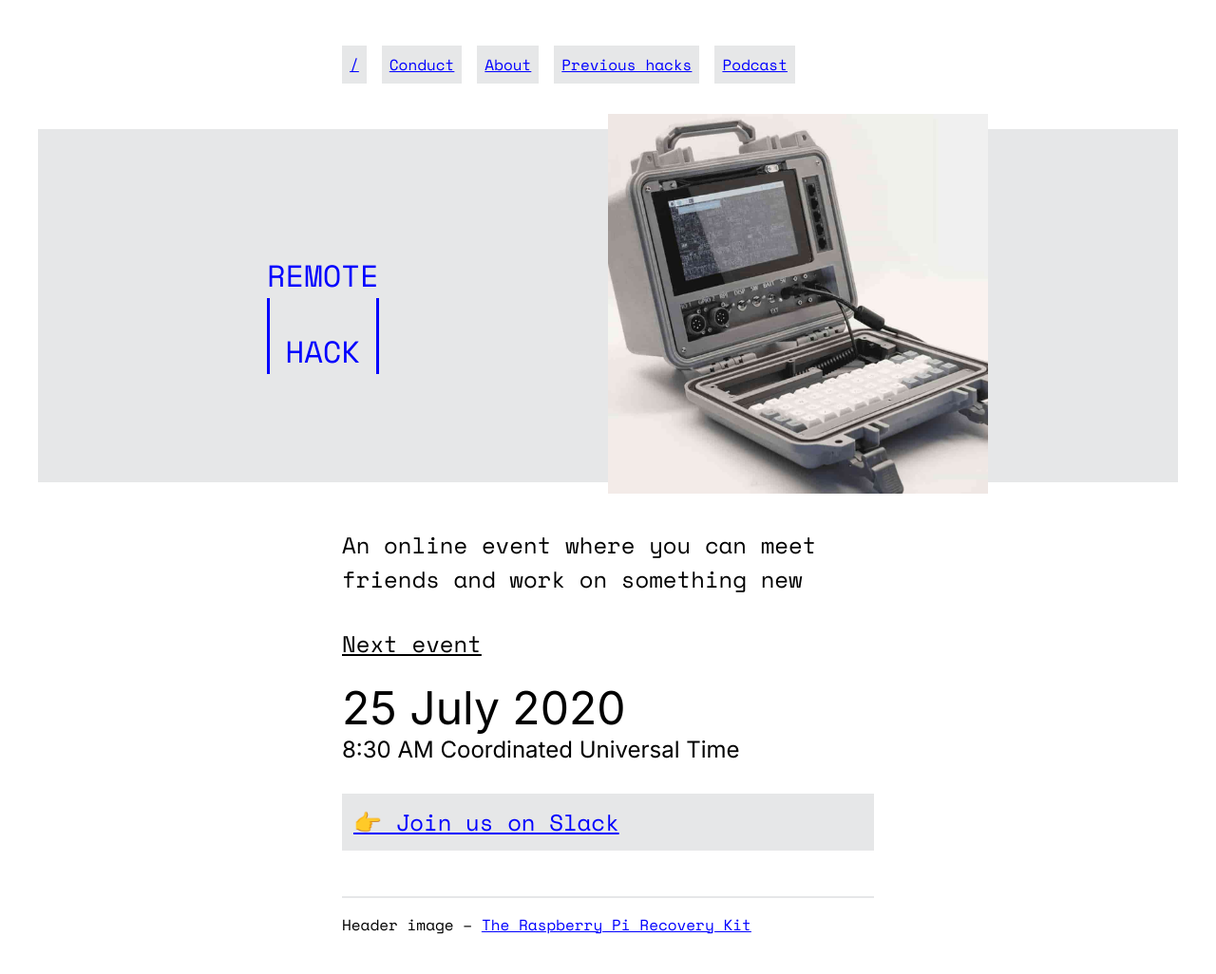
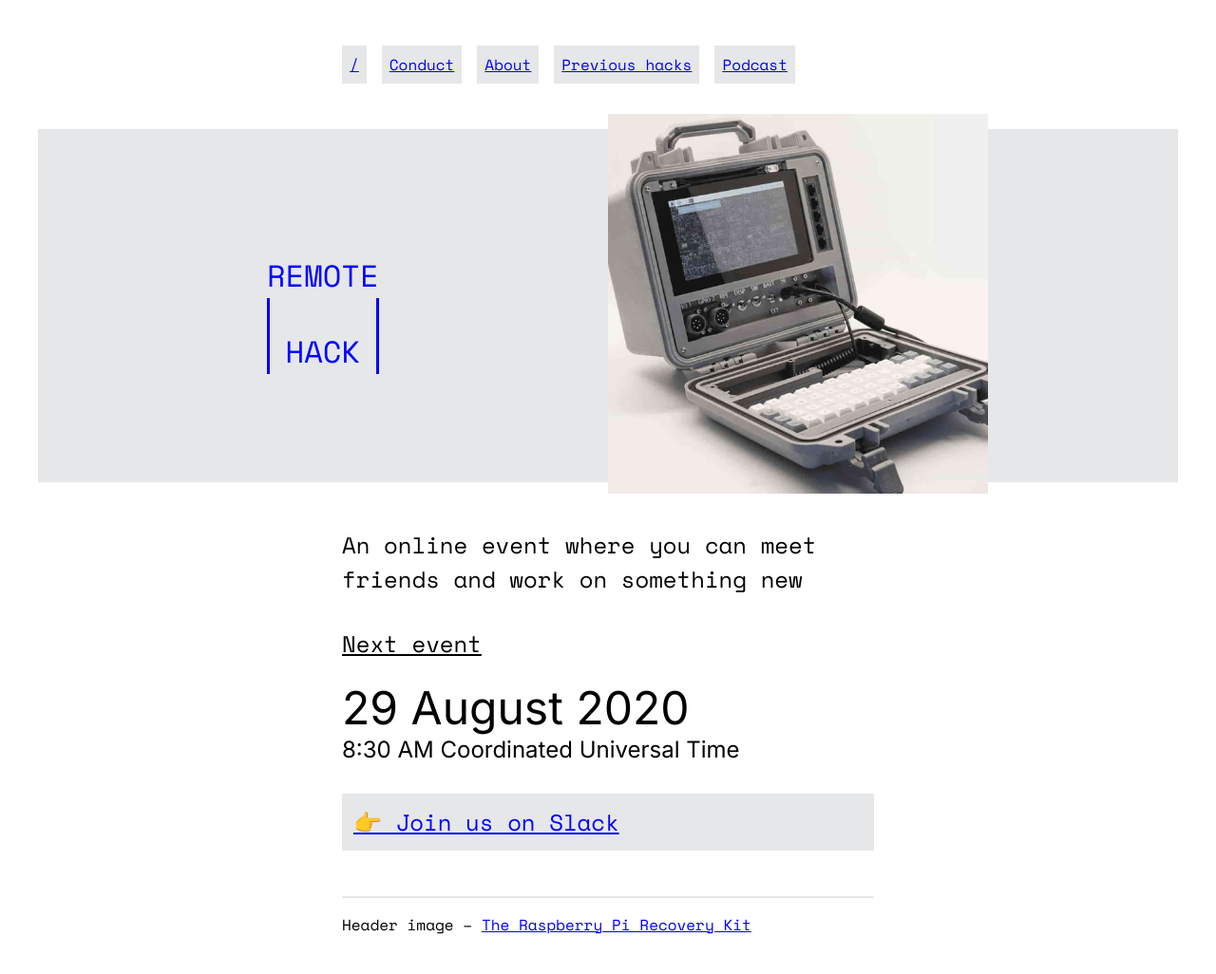
Before and after one commit to remotehack/remotehack.github.io, a Jekyll site: the page built from index.html, in a window 1280 px wide. Shown: the whole page at 95% size. Built offline with Jekyll 4.4.1, drawn with Linux system fonts in a browser that asks for light colours; some of the changed lines change nothing that is shown.

```diff
--- a/index.html
+++ b/index.html
@@ -2,8 +2,8 @@
 layout: default
 show_header: true
 
-start: 2020-07-25T08:30Z
-end: 2020-07-25T16:30Z
+start: 2020-08-29T08:30Z
+end: 2020-08-29T16:30Z
 ---
 
 <p class="lead">
```
